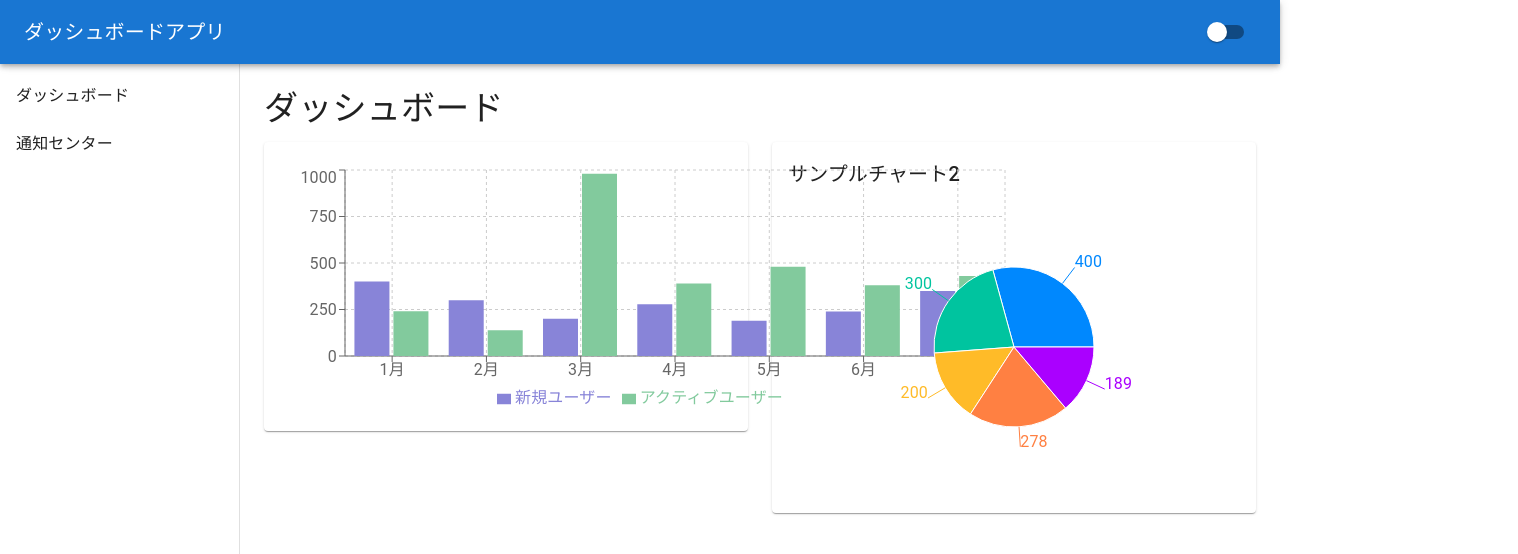
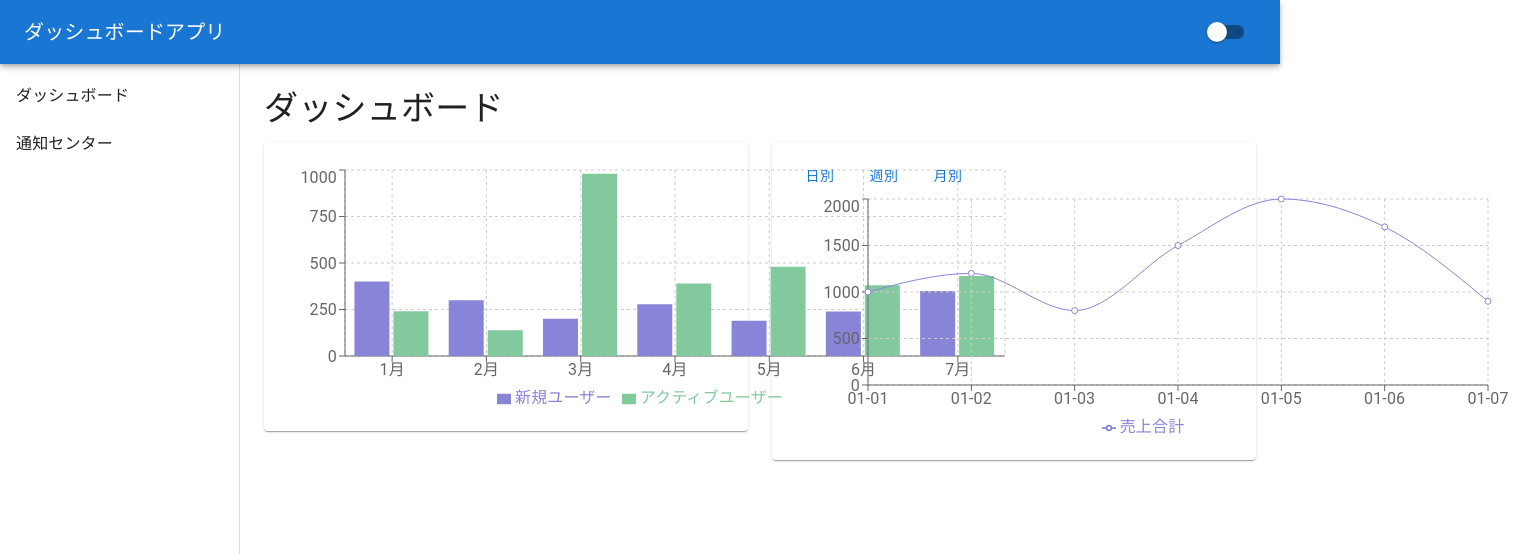
Before and after one commit to FOXHOUND-Ogasawara/dashboard-app, a React (Vite) app: page / in a window 1280 px wide. Shown: the top 554 px of the page, 1518 px wide, since content can reach past the window. Built offline with nearby package versions, Linux system fonts and the light colour scheme.

Commit message:
タスク2実装完了&タスク1のフォーマット

```diff
--- /dev/null
+++ b/src/components/SalesChart.tsx
@@ -0,0 +1,50 @@
+import React, { useState } from "react";
+import {
+  dailySalesData,
+  monthlySalesData,
+  SalesData,
+  weeklySalesData,
+} from "../data/salesData";
+import {
+  Line,
+  LineChart,
+  XAxis,
+  YAxis,
+  CartesianGrid,
+  Legend,
+  Tooltip,
+} from "recharts";
+import { Button } from "@mui/material";
+
+const SalesChart: React.FC = () => {
+  const [changeSalesData, setChangeSalesData] =
+    useState<SalesData[]>(dailySalesData);
+
+  return (
+    <>
+      <Button onClick={() => setChangeSalesData(dailySalesData)}>日別</Button>
+      <Button onClick={() => setChangeSalesData(weeklySalesData)}>週別</Button>
+      <Button onClick={() => setChangeSalesData(monthlySalesData)}>月別</Button>
+      <LineChart
+        width={730}
+        height={250}
+        data={changeSalesData}
+        margin={{ top: 5, right: 30, left: 20, bottom: 5 }}
+      >
+        <CartesianGrid strokeDasharray="3 3" />
+        <XAxis dataKey="label" />
+        <YAxis />
+        <Tooltip />
+        <Legend />
+        <Line
+          type="monotone"
+          dataKey="sales"
+          stroke="#8884d8"
+          name="売上合計"
+        />
+      </LineChart>
+    </>
+  );
+};
+
+export default SalesChart;
--- a/src/pages/Dashboard.tsx
+++ b/src/pages/Dashboard.tsx
@@ -1,7 +1,7 @@
 import { Grid, Paper, Typography } from '@mui/material';
 import React from 'react';
-import PlaceholderChart from '../components/PlaceholderChart';
 import UserStatsChart from '../components/UserStatsChart';
+import SalesChart from '../components/SalesChart';
 
 const Dashboard: React.FC = () => {
   return (
@@ -10,7 +10,6 @@ const Dashboard: React.FC = () => {
         ダッシュボード
       </Typography>
       <Grid container spacing={3}>
-        {/* サンプルチャート1 */}
         <Grid item xs={12} md={6}>
           <Paper sx={{ p: 2 }}>
             <Typography variant="h6" gutterBottom>
@@ -19,13 +18,11 @@ const Dashboard: React.FC = () => {
             <UserStatsChart />
           </Paper>
         </Grid>
-        {/* サンプルチャート2 */}
+
+
         <Grid item xs={12} md={6}>
           <Paper sx={{ p: 2 }}>
-            <Typography variant="h6" gutterBottom>
-              サンプルチャート2
-            </Typography>
-            <PlaceholderChart />
+            <SalesChart />
           </Paper>
         </Grid>
       </Grid>
```
Also changed, not shown: src/components/UserStatsChart.tsx (+13 -6 lines).
